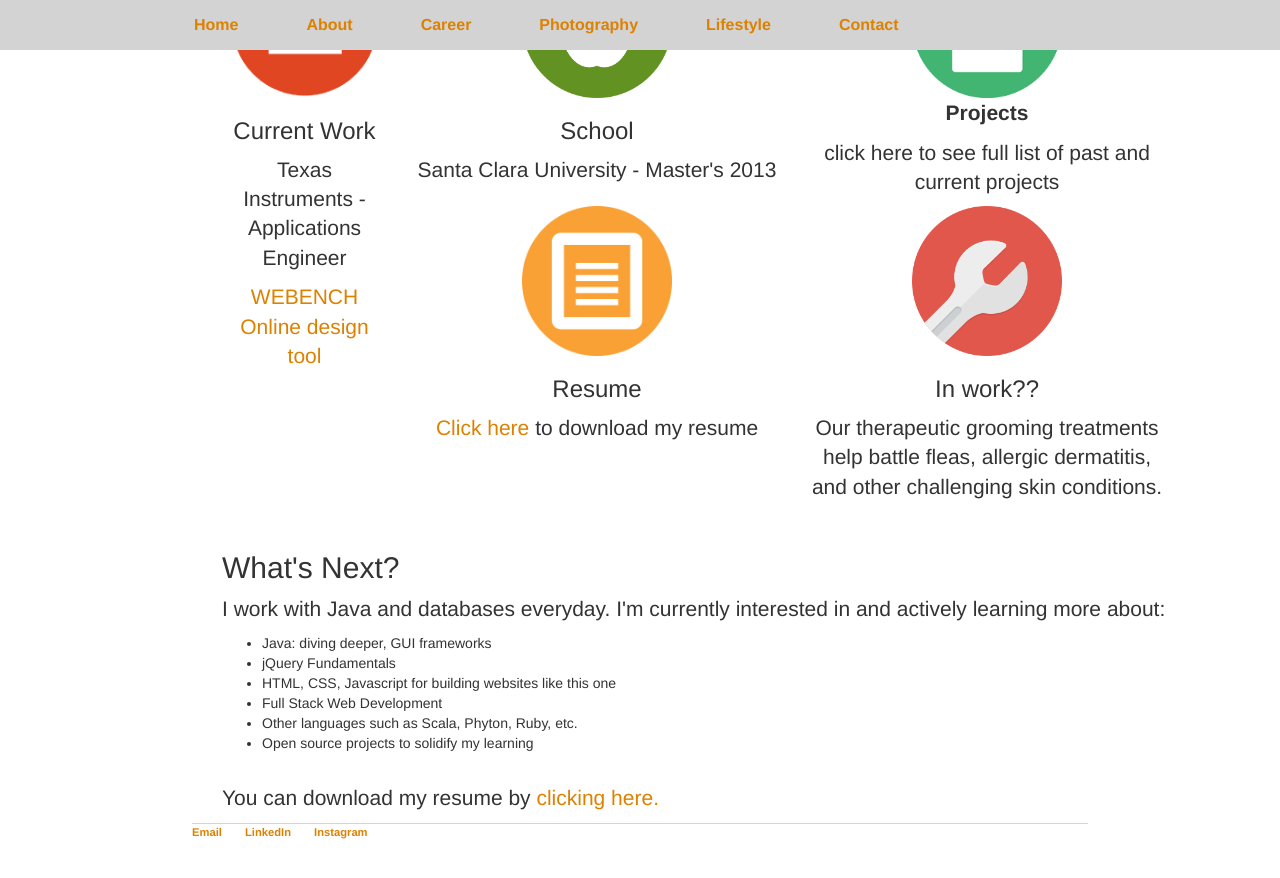
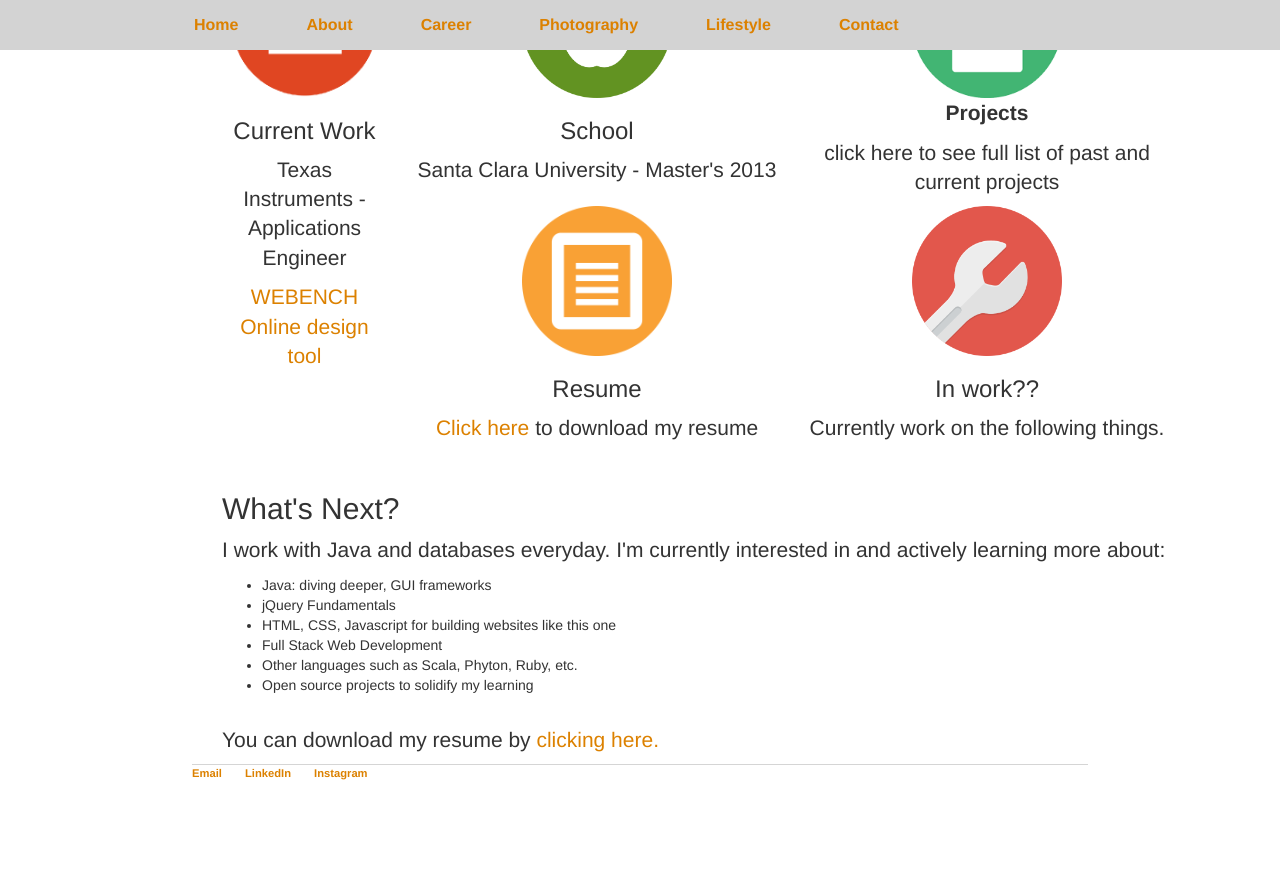
Before and after one commit to itsonlyjaz/itsonlyjaz.github.io, a Jekyll site: the page built from career/index.html, in a window 1280 px wide and 900 px high, scrolled down 708 px. Shown: the top 878 px of the window. Built offline with Jekyll 4.4.1, drawn with Linux system fonts in a browser that asks for light colours; after the commit the page ends 1549 px from its top, so only the background shows below that.

Commit message:
Update index.html

```diff
--- a/career/index.html
+++ b/career/index.html
@@ -20,7 +20,7 @@ title: jaz-marie
             <h3>Current Work</h3>
             <p>Texas Instruments - Applications Engineer
           <br>
-            <p><a href="http://www.ti.com/webench">WEBENCH Online design tool</a>
+           <p><a href="http://www.ti.com/webench">WEBENCH Online design tool</a></p>
         </section>
 
 
@@ -45,7 +45,7 @@ title: jaz-marie
        <section class="col-sm-12 col-sm-8 col-lg-4">
             <img class="icon" src="inwork.png" alt="Icon">
             <h3>In work??</h3>
-            <p>Our therapeutic grooming treatments help battle fleas, allergic dermatitis, and other challenging skin conditions.</p>
+          <p>Currently work on the following things.</p>
         </section>
 
        </div>
```
